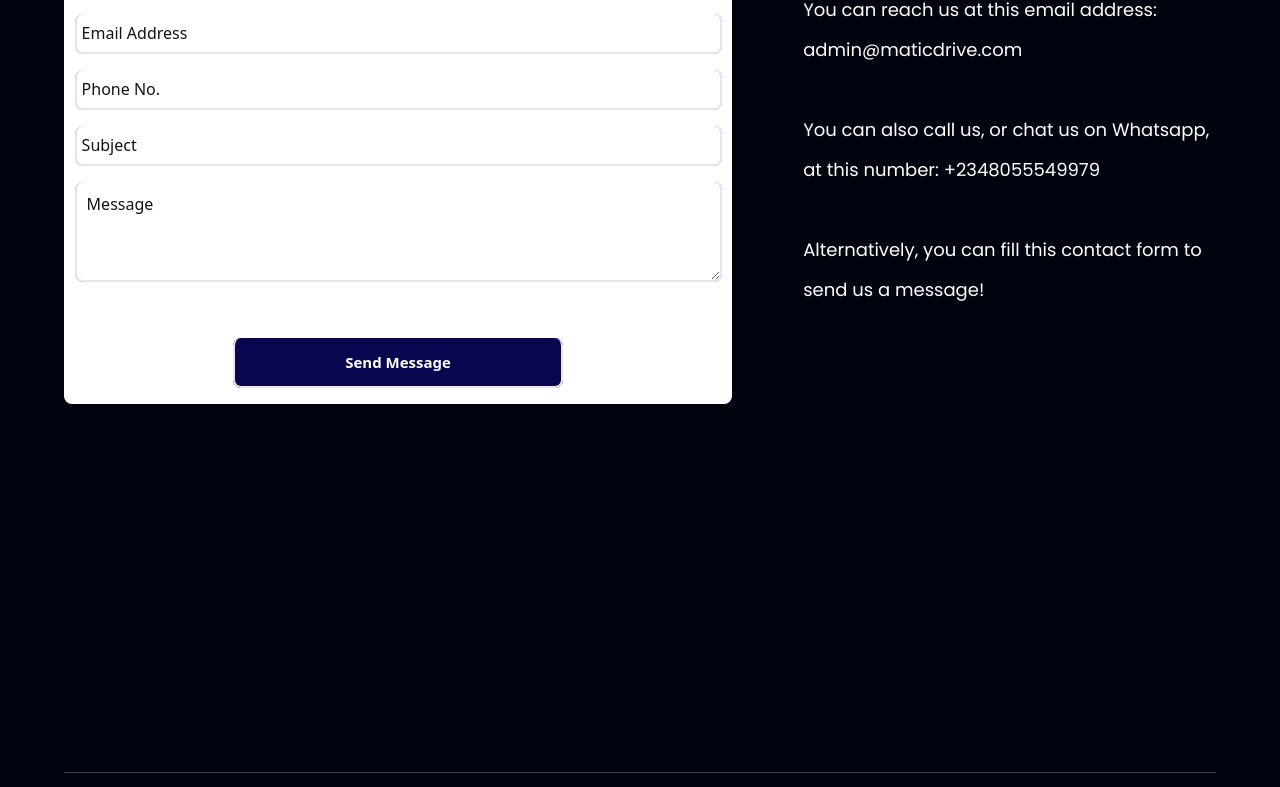
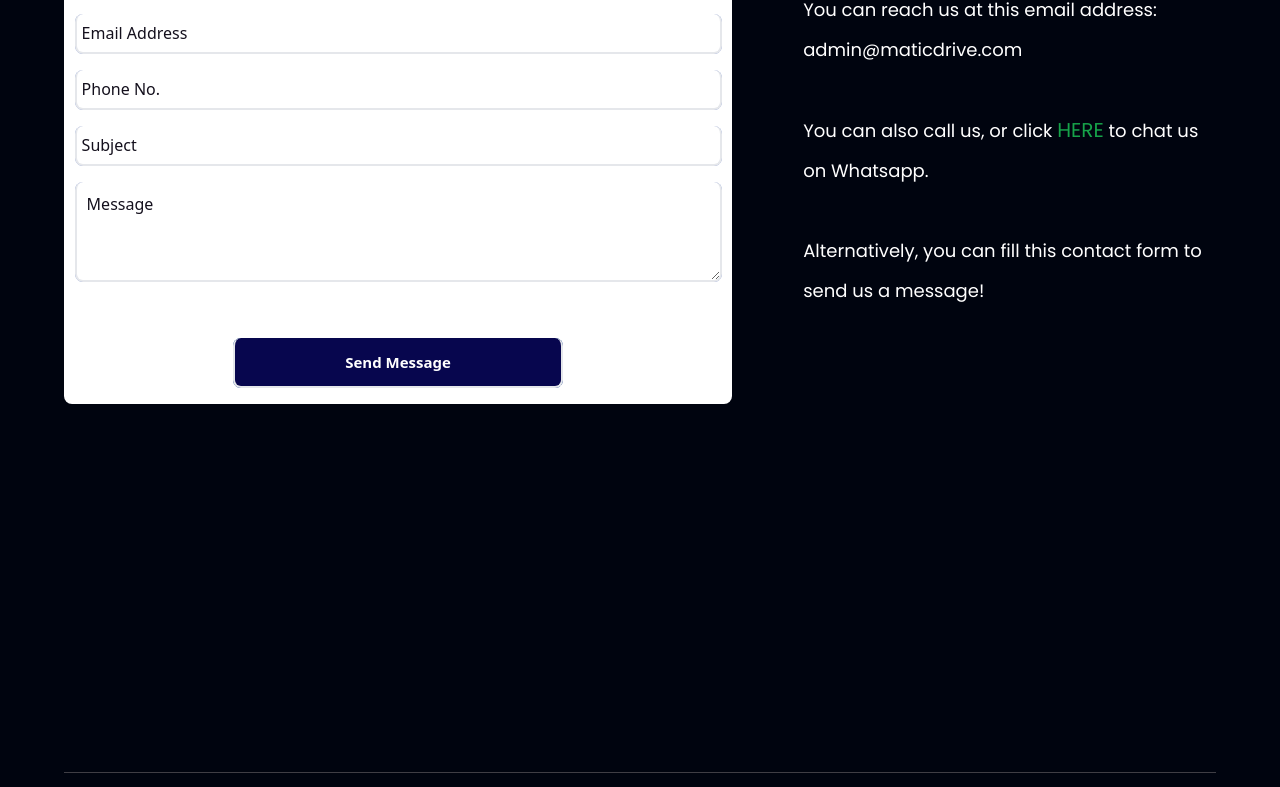
Before and after one commit to Kennius7/MaticDrive-Website, a React (Vite) app: page / in a window 1280 px wide. Shown: the part 5778-6565 px from the top of the page. Built offline with nearby package versions, Linux system fonts and the light colour scheme.

Commit message:
Added a whatsapp link

```diff
--- a/src/components/ContactUs.jsx
+++ b/src/components/ContactUs.jsx
@@ -64,7 +64,7 @@ const handleSubmit = (e) => {
           <div className="ss:w-[40%] w-[100%]">
             <p className={`${styles.paragraph} text-center ss:text-left ss:max-w-[450px] sm:mt-8 sm:ml-8 lg:mt-12 lg:ml-12 ss:leading-[40px] max-w-[500px] mb-4`}>
               You can reach us at this email address: admin@maticdrive.com <br /> <br />
-              You can also call us, or chat us on Whatsapp, at this number: +2348055549979 <br /> <br />
+              You can also call us, or click <a href="https://wa.me/08055549979" target="_blank" ><span className="text-green-600 hover:text-green-300 text-[20px]">HERE</span></a> to chat us on Whatsapp. <br /> <br />
               Alternatively, you can fill this contact form to send us a message!
             </p>
           </div>
```
